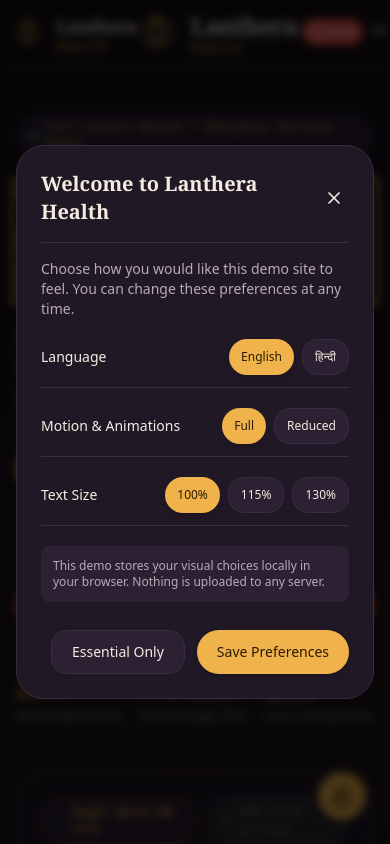
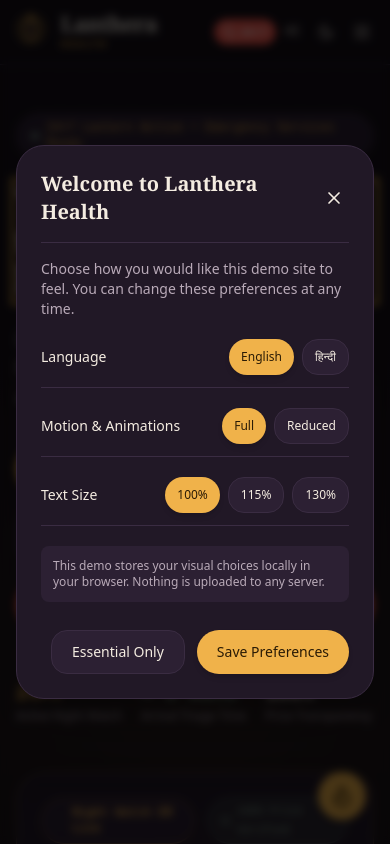
Before and after one commit to madhavkumarjha/Lanthera-Health, a React (Vite) app: page / in a window 390 px wide. Shown: the top 844 px of the page. Built offline with nearby package versions, Linux system fonts and the light colour scheme.

Commit message:
fix(header): remove duplicate logo, prevent PageTransition 150vw overflow and clamp root width

```diff
--- a/src/components/shell/Header.tsx
+++ b/src/components/shell/Header.tsx
@@ -27,9 +27,8 @@
     <header className="sticky top-0 z-30 bg-[var(--bg)]/90 backdrop-blur-md border-b border-[var(--line)] w-full max-w-full overflow-hidden">
       <div className="max-w-7xl mx-auto px-3 sm:px-6 lg:px-8 h-16 sm:h-20 flex items-center justify-between gap-1 sm:gap-4 overflow-hidden">
         {/* Brand Logo */}
-        <div className="shrink-0 origin-left flex items-center">
-          <Logo variant="primary" size="sm" className="sm:hidden" />
-          <Logo variant="primary" size="md" className="hidden sm:inline-flex" />
+        <div className="shrink-0 origin-left">
+          <Logo variant="primary" size="md" className="scale-90 sm:scale-100 origin-left" />
         </div>
 
         {/* Desktop Main Navigation */}
--- a/src/components/shell/Loader.tsx
+++ b/src/components/shell/Loader.tsx
@@ -31,7 +31,7 @@
     <div
       role="status"
       aria-label="Loading Lanthera Health"
-      className="fixed inset-0 z-[100] flex flex-col items-center justify-center bg-[var(--bg)] transition-opacity duration-300 pointer-events-none"
+      className="fixed inset-0 z-[100] flex flex-col items-center justify-center bg-[var(--bg)] transition-opacity duration-300 pointer-events-none overflow-hidden"
     >
       <div className="flex flex-col items-center gap-4 animate-fade-in">
         <div className="relative">
--- a/src/components/shell/PageTransition.tsx
+++ b/src/components/shell/PageTransition.tsx
@@ -29,14 +29,14 @@
   }, [location.pathname]);
 
   return (
-    <div className="relative min-h-full">
+    <div className="relative min-h-full overflow-x-hidden w-full max-w-full">
       {/* Radial Amber Light Wipe Overlay */}
       {isTransitioning && (
         <div
           aria-hidden="true"
-          className="fixed inset-0 z-[80] pointer-events-none transition-opacity duration-300 flex items-center justify-center"
+          className="fixed inset-0 z-[80] pointer-events-none transition-opacity duration-300 flex items-center justify-center overflow-hidden max-w-full"
         >
-          <div className="w-[150vw] h-[150vw] max-w-none rounded-full bg-radial from-[var(--accent)] via-[var(--surface-2)] to-transparent opacity-30 animate-ping" />
+          <div className="w-[100vw] h-[100vw] max-w-none rounded-full bg-radial from-[var(--accent)] via-[var(--surface-2)] to-transparent opacity-30 animate-ping" />
         </div>
       )}
 
--- a/src/styles/globals.css
+++ b/src/styles/globals.css
@@ -29,7 +29,7 @@
   line-height: 1.65;
   transition: background-color 320ms var(--ease-glow), color 320ms var(--ease-glow);
   width: 100%;
-  max-width: 100vw;
+  max-width: 100%;
   overflow-x: hidden;
   -webkit-text-size-adjust: 100%;
 }
@@ -38,7 +38,7 @@
   margin: 0;
   padding: 0;
   width: 100%;
-  max-width: 100vw;
+  max-width: 100%;
   min-height: 100vh;
   overflow-x: hidden;
   position: relative;
@@ -47,7 +47,7 @@
 
 #root {
   width: 100%;
-  max-width: 100vw;
+  max-width: 100%;
   min-height: 100vh;
   overflow-x: hidden;
   position: relative;
```
